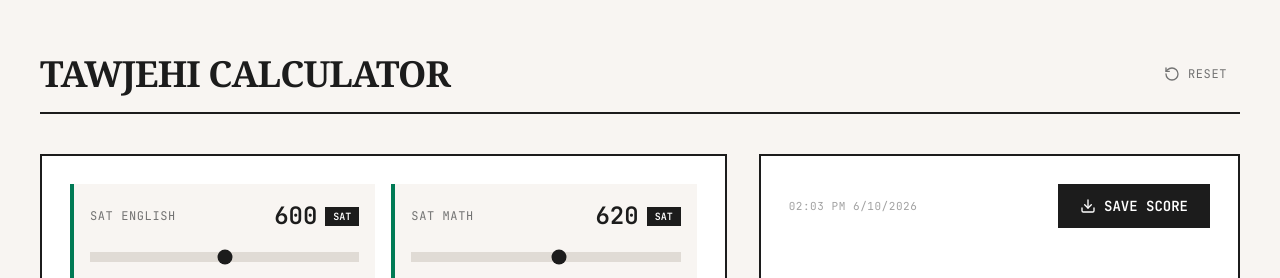
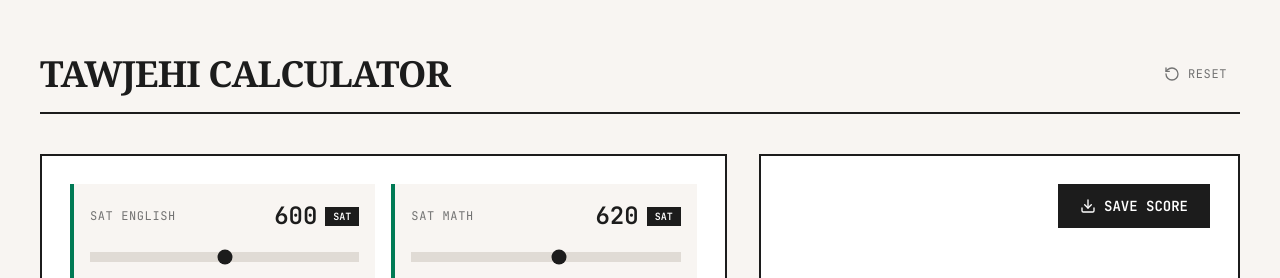
Before and after one commit to TUKENWONDAY123/Tawjehi, a React (Vite) app: page / in a window 1280 px wide. Shown: the top 278 px of the page. Built offline with nearby package versions, Linux system fonts and the light colour scheme.

Commit message:
remove timestamp from UI

```diff
--- a/src/App.tsx
+++ b/src/App.tsx
@@ -457,11 +457,8 @@
                   exit={{ opacity: 0 }}
                   className="bg-white border-2 border-[#1c1c1c] p-6 sm:p-7 space-y-6 print:border-none print:p-0"
                 >
-                  {/* TOP: Save button + timestamp */}
-                  <div className="flex items-center justify-between gap-3 print:hidden">
-                    <span className="text-[11px] font-mono uppercase tracking-wider text-neutral-400 truncate">
-                      {generatedDate}
-                    </span>
+                  {/* TOP: Save button */}
+                  <div className="flex items-center justify-end gap-3 print:hidden">
                     <button
                       onClick={handleSaveCard}
                       className="px-5 py-2.5 text-sm font-mono font-bold uppercase border-2 border-[#1c1c1c] bg-[#1c1c1c] text-white hover:bg-white hover:text-[#1c1c1c] transition-colors flex items-center gap-2 cursor-pointer"
```
